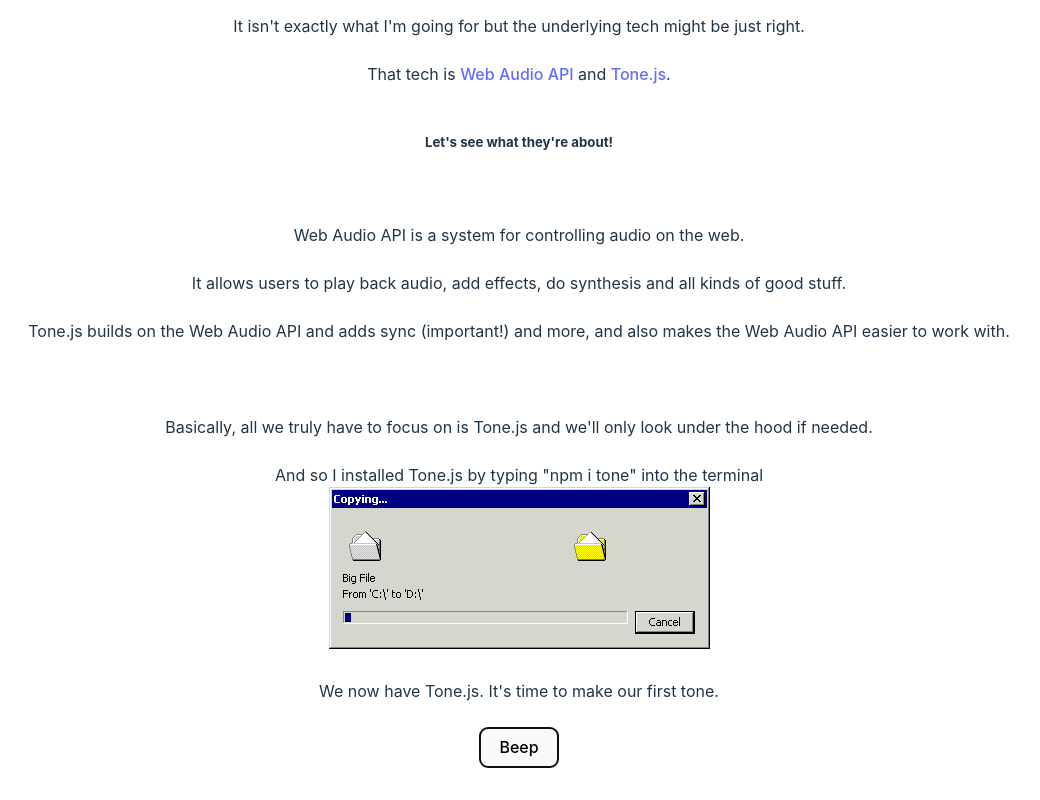
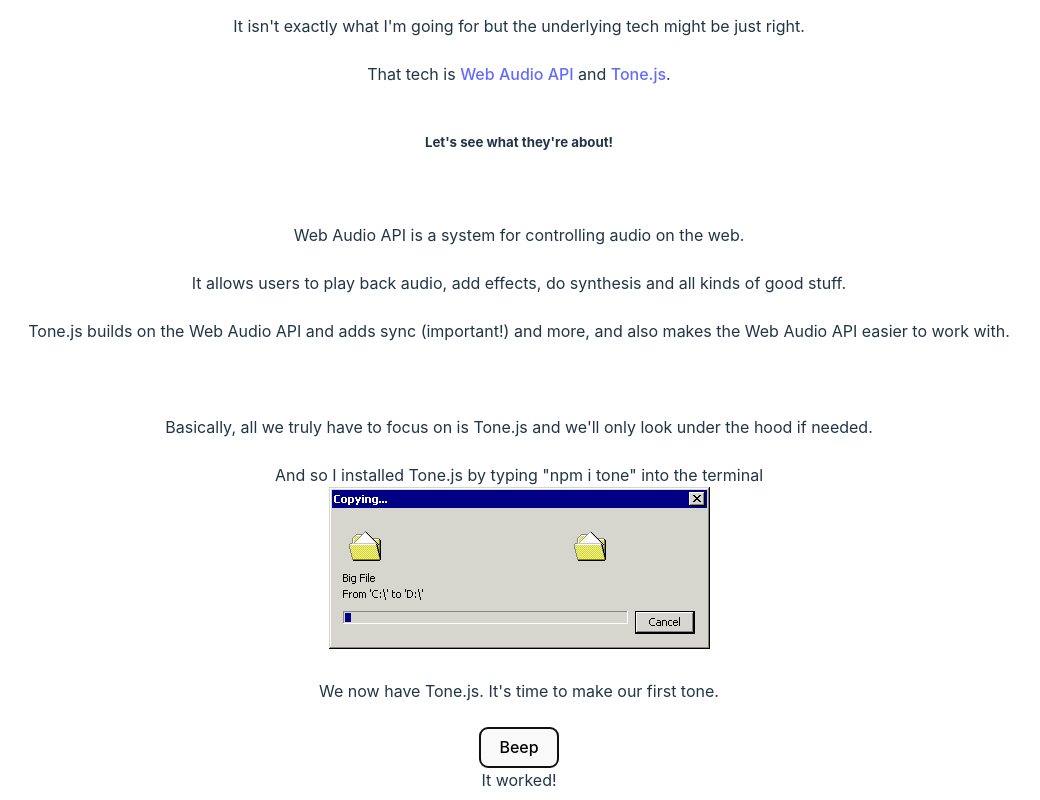
Before and after one commit to TedderGoGetter/Teddyrobzdotcom, a React (Vite) app: page / in a window 1280 px wide. Both pictures are taken after a click on the button "Beep". Shown: the part 2460-3260 px from the top of the page, without its empty margins (121-1161 px from the left). Built offline with nearby package versions, Linux system fonts and the light colour scheme.

Commit message:
first conditional classname added

```diff
--- a/src/Plan.css
+++ b/src/Plan.css
@@ -1,3 +1,10 @@
 .construction-gif {
     width: 30%;
 }
+
+.unbeeped {
+    display:none;
+}
+.beep-worked {
+    display:inline;
+}
--- a/src/Plan.jsx
+++ b/src/Plan.jsx
@@ -132,6 +132,7 @@ function Plan() {
 
 
 
+
         </>
     )
 }
--- a/src/components/synth.jsx
+++ b/src/components/synth.jsx
@@ -1,10 +1,18 @@
 import * as Tone from 'tone';
-
+import { useState } from 'react';
 // const synth = new Tone.synth().toDestination();  //this creates a synth, the toDestination routes it to the speakers
 // Does that mean the toDestination will let me route elsewhere too, such as through an effect?
 
+
+
+function Synth() {
+
+    const [beeped, setBeeped] = useState('unbeeped')
+
     function SynthBeep() {
-    console.log(Tone.context.state)
+        // console.log(Tone.context.state)
+        // Tone context is whether or not audio has been activated yet.
+
         Tone.start()
 
         const synth = new Tone.Synth().toDestination();
@@ -13,16 +21,21 @@ function SynthBeep() {
         synth.triggerAttackRelease("C5","8n")
         });
 
-    console.log("method has fully run")
+        if (beeped != 'beep-worked') {
+            setBeeped('beep-worked')
         }
 
-// Tone context is whether or not audio has been activated yet.
-
-function Synth() {
+    }
 
     return(
         <>
         <button onClick={SynthBeep}>Beep</button>
+
+        <div className={beeped}>
+            <br></br>
+            It worked!
+            <br></br><br></br>
+        </div>
         </>
     )
 
```
Lines whose indentation alone changed are shown as unchanged.
